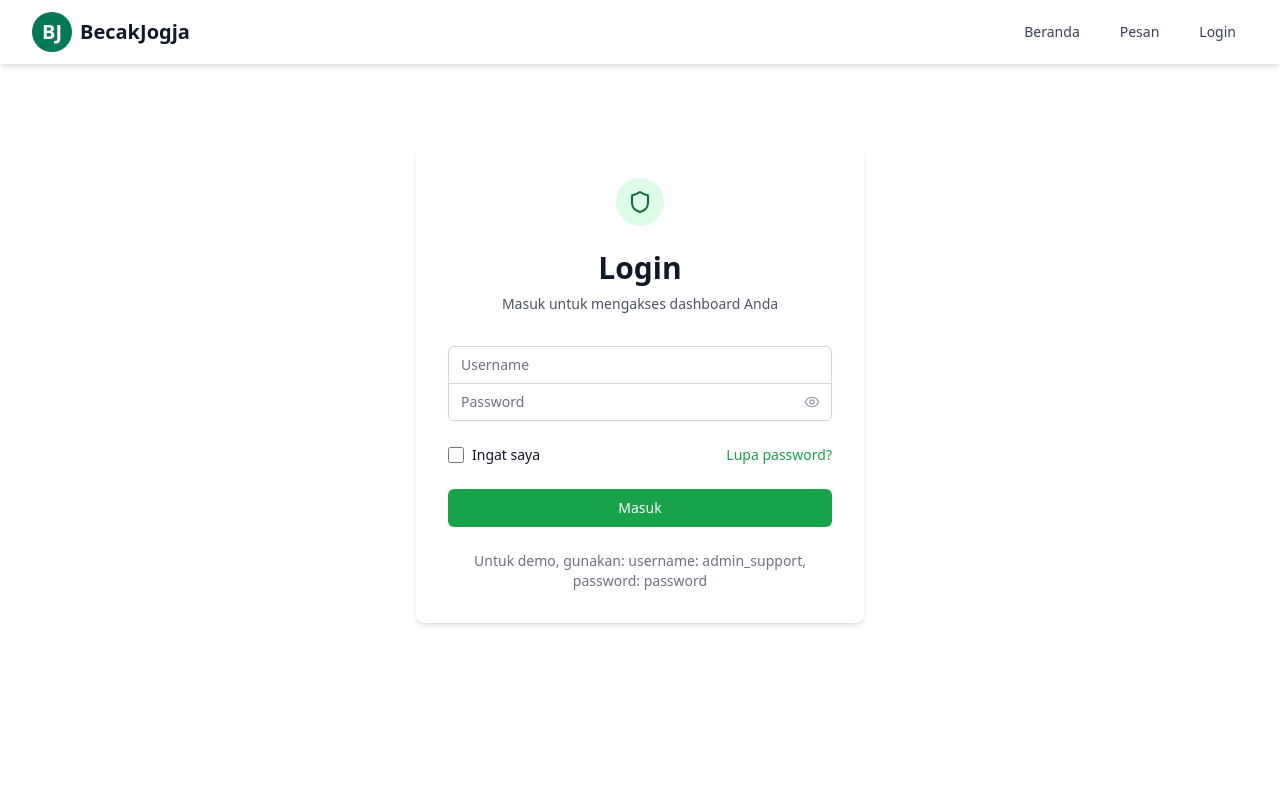
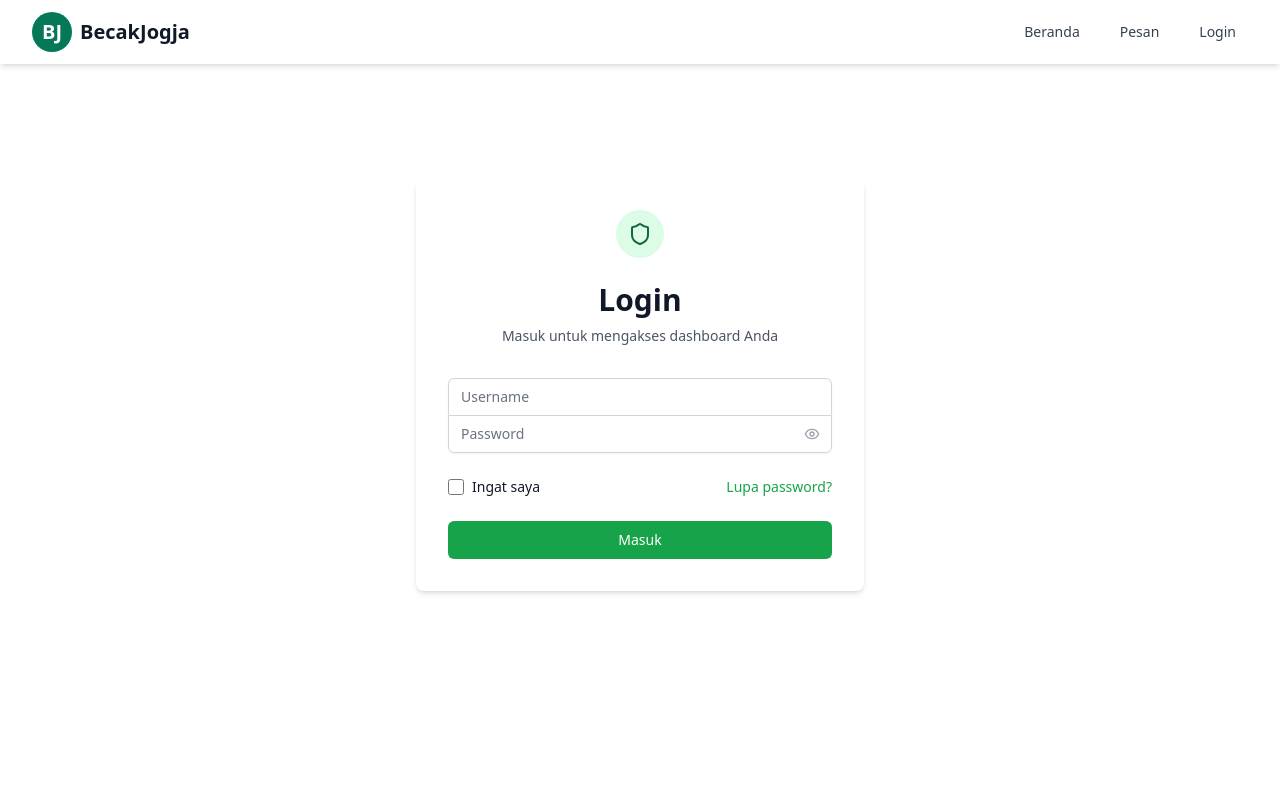
Before and after one commit to sulthonidap/ui-greenbecak, a React (Vite) app: page /login in a window 1280 px wide. Shown: the top 800 px of the page. Built offline with nearby package versions, Linux system fonts and the light colour scheme; no server answers.

Commit message:
remove placeholder

```diff
--- a/src/pages/Login.tsx
+++ b/src/pages/Login.tsx
@@ -171,10 +171,6 @@ const Login: React.FC = () => {
             </button>
           </div>
 
-          <div className="text-sm text-center text-gray-500">
-            <span>Untuk demo, gunakan: </span>
-            <span className="font-medium">username: admin_support, password: password</span>
-          </div>
         </form>
       </div>
     </div>
```
